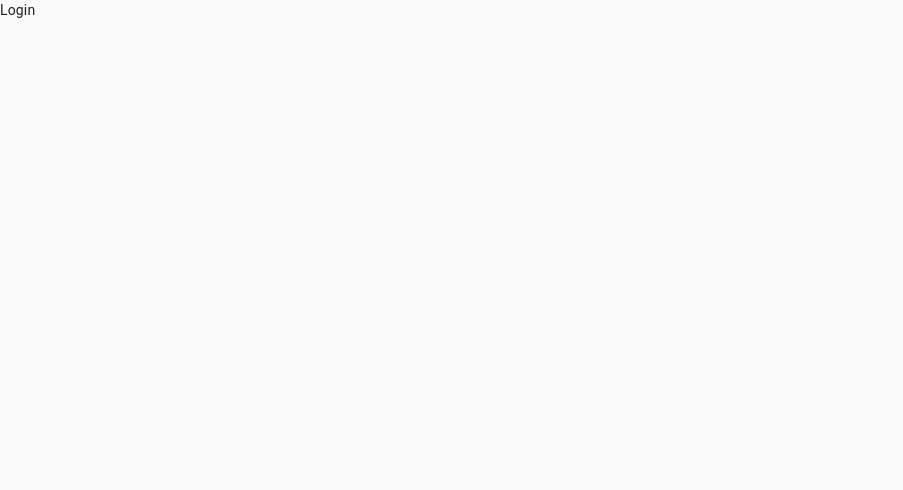
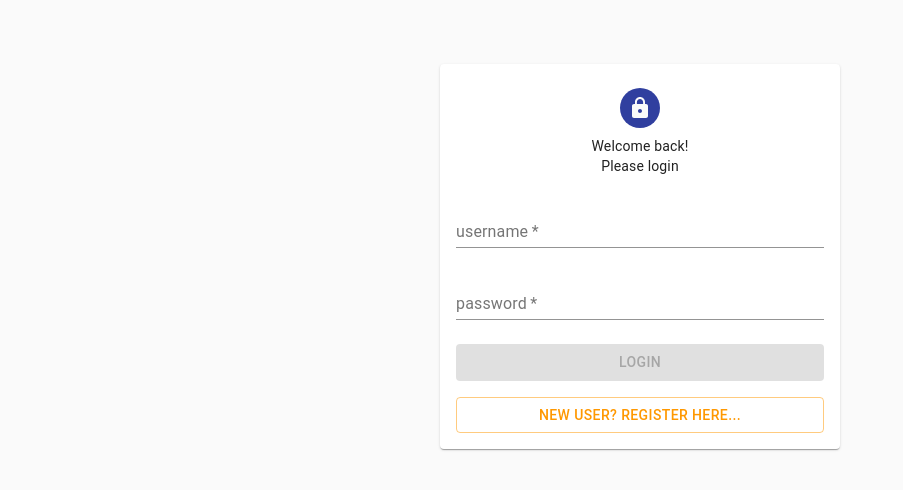
Before and after one commit to tcanbolat/Tracks, a React (Create React App) app in the folder client/: page / in a window 1280 px wide. Both pictures are taken after a click on the button "PREVIOUS USER? LOG IN HERE". Shown: the top 490 px of the page, without its empty margins (0-903 px from the left). Built offline with nearby package versions, Linux system fonts and the light colour scheme.

Commit message:
set up JWT Auth using ApolloClient and localStorage

```diff
--- a/client/src/Root.js
+++ b/client/src/Root.js
@@ -1,28 +1,51 @@
 import React from "react";
 import withRoot from "./withRoot";
 import { Query } from "react-apollo";
+import { BrowserRouter, Switch, Route } from "react-router-dom";
 import { gql } from "apollo-boost";
 
-const GET_TRACKS_QUERY = gql`
+import App from "./pages/App";
+import Profile from "./pages/Profile";
+import Header from "./components/Shared/Header";
+
+const Root = () => (
+  <Query query={ME_QUERY}>
+    {({ data, loading, error }) => {
+      if (loading) return <div>Loading...</div>;
+      if (error) return <div>Error</div>;
+
+      return (
+        <BrowserRouter>
+          <Header />
+          <Switch>
+            <Route exact path="/" component={App} />
+            <Route path="/profile/:id" component={Profile} />
+          </Switch>
+        </BrowserRouter>
+      );
+    }}
+  </Query>
+);
+
+const ME_QUERY = gql`
   {
-    tracks {
+    me {
       id
-      title
-      description
-      url
+      username
+      email
     }
   }
 `;
 
-const Root = () => (
-  <Query query={GET_TRACKS_QUERY}>
-    {({ data, loading, error }) => {
-      if (loading) return <div>Loading...</div>;
-      if (error) return <div>Error</div>;
-
-      return <div>{JSON.stringify(data)}</div>;
-    }}
-  </Query>
-);
+// const GET_TRACKS_QUERY = gql`
+//   {
+//     tracks {
+//       id
+//       title
+//       description
+//       url
+//     }
+//   }
+// `;
 
 export default withRoot(Root);
--- a/client/src/components/Auth/Login.js
+++ b/client/src/components/Auth/Login.js
@@ -1,19 +1,101 @@
-import React from "react";
+import React, { useState } from "react";
 import withStyles from "@material-ui/core/styles/withStyles";
-// import Typography from "@material-ui/core/Typography";
-// import Avatar from "@material-ui/core/Avatar";
-// import FormControl from "@material-ui/core/FormControl";
-// import Paper from "@material-ui/core/Paper";
-// import Input from "@material-ui/core/Input";
-// import InputLabel from "@material-ui/core/InputLabel";
-// import Button from "@material-ui/core/Button";
-// import Lock from "@material-ui/icons/Lock";
+import Typography from "@material-ui/core/Typography";
+import Avatar from "@material-ui/core/Avatar";
+import FormControl from "@material-ui/core/FormControl";
+import Paper from "@material-ui/core/Paper";
+import Input from "@material-ui/core/Input";
+import InputLabel from "@material-ui/core/InputLabel";
+import Button from "@material-ui/core/Button";
+import Lock from "@material-ui/icons/Lock";
+import { Mutation } from "react-apollo";
+import { gql } from "apollo-boost";
+import Error from "../Shared/Error";
 
 const Login = ({ classes, setNewUser }) => {
-  return <div>Login</div>;
+  const [username, setUsername] = useState("");
+  const [password, setPassword] = useState("");
+
+  const handleSubmit = async (e, tokenAuth, client) => {
+    e.preventDefault();
+    const res = await tokenAuth();
+    localStorage.setItem("authToken", res.data.tokenAuth.token);
+    client.writeData({ data: { isLoggedIn: true } });
+  };
+
+  return (
+    <div className={classes.root}>
+      <Paper className={classes.paper}>
+        <Avatar className={classes.avatar}>
+          <Lock />
+        </Avatar>
+        <Typography variant="title">Welcome back!</Typography>
+        <Typography variant="title">Please login</Typography>
+
+        <Mutation mutation={LOGIN_MUTATION} variables={{ username, password }}>
+          {(tokenAuth, { loading, error, called, client }) => {
+            return (
+              <form
+                onSubmit={(e) => handleSubmit(e, tokenAuth, client)}
+                className={classes.form}
+              >
+                <FormControl margin="normal" required fullWidth>
+                  <InputLabel htmlFor="username">username</InputLabel>
+                  <Input
+                    id="username"
+                    onChange={(e) => setUsername(e.target.value)}
+                  />
+                </FormControl>
+                <FormControl margin="normal" required fullWidth>
+                  <InputLabel htmlFor="password">password</InputLabel>
+                  <Input
+                    id="password"
+                    type="password"
+                    onChange={(e) => setPassword(e.target.value)}
+                  />
+                </FormControl>
+                <Button
+                  className={classes.submit}
+                  disabled={loading || !username.trim() || !password.trim()}
+                  type="submit"
+                  fullWidth
+                  variant="contained"
+                  color="primary"
+                >
+                  {loading ? (
+                    <div>&#8226; &#8226; &#8226; &#8226;</div>
+                  ) : (
+                    "Login"
+                  )}
+                </Button>
+                <Button
+                  onClick={() => setNewUser(true)}
+                  color="secondary"
+                  variant="outlined"
+                  fullWidth
+                >
+                  New user? Register here...
+                </Button>
+                {/* {Error Handling} */}
+                {error && <Error error={error} />}
+              </form>
+            );
+          }}
+        </Mutation>
+      </Paper>
+    </div>
+  );
 };
 
-const styles = theme => ({
+const LOGIN_MUTATION = gql`
+  mutation($username: String!, $password: String!) {
+    tokenAuth(username: $username, password: $password) {
+      token
+    }
+  }
+`;
+
+const styles = (theme) => ({
   root: {
     width: "auto",
     display: "block",
@@ -22,32 +104,32 @@ const styles = theme => ({
     [theme.breakpoints.up("md")]: {
       width: 400,
       marginLeft: "auto",
-      marginRight: "auto"
-    }
+      marginRight: "auto",
+    },
   },
   paper: {
     marginTop: theme.spacing.unit * 8,
     display: "flex",
     flexDirection: "column",
     alignItems: "center",
-    padding: theme.spacing.unit * 2
+    padding: theme.spacing.unit * 2,
   },
   title: {
     marginTop: theme.spacing.unit * 2,
-    color: theme.palette.secondary.main
+    color: theme.palette.secondary.main,
   },
   avatar: {
     margin: theme.spacing.unit,
-    backgroundColor: theme.palette.primary.main
+    backgroundColor: theme.palette.primary.main,
   },
   form: {
     width: "100%",
-    marginTop: theme.spacing.unit
+    marginTop: theme.spacing.unit,
   },
   submit: {
     marginTop: theme.spacing.unit * 2,
-    marginBottom: theme.spacing.unit * 2
-  }
+    marginBottom: theme.spacing.unit * 2,
+  },
 });
 
 export default withStyles(styles)(Login);
--- a/client/src/components/Auth/Register.js
+++ b/client/src/components/Auth/Register.js
@@ -17,6 +17,7 @@ import DialogTitle from "@material-ui/core/DialogTitle";
 import Slide from "@material-ui/core/Slide";
 import Gavel from "@material-ui/icons/Gavel";
 import VerifiedUserTwoTone from "@material-ui/icons/VerifiedUserTwoTone";
+import Error from "../Shared/Error";
 
 function Transition(props) {
   return <Slide direction="up" {...props} />;
@@ -97,7 +98,7 @@ const Register = ({ classes, setNewUser }) => {
                   Previous user? Log in here
                 </Button>
                 {/* {Error Handling} */}
-                {error && <div>Error</div>}
+                {error && <Error error={error} />}
               </form>
             );
           }}
--- a/client/src/components/Auth/index.js
+++ b/client/src/components/Auth/index.js
@@ -1,4 +1,4 @@
-import React, {useState} from "react";
+import React, { useState } from "react";
 
 import withRoot from "../../withRoot";
 import Login from "./Login";
@@ -9,6 +9,6 @@ export default withRoot(() => {
   return newUser ? (
     <Register setNewUser={setNewUser} />
   ) : (
-    <Login />
-  )
+    <Login setNewUser={setNewUser} />
+  );
 });
--- a/client/src/components/Shared/Error.js
+++ b/client/src/components/Shared/Error.js
@@ -1,16 +1,29 @@
-import React from "react";
+import React, { useState } from "react";
 import withStyles from "@material-ui/core/styles/withStyles";
-// import Button from "@material-ui/core/Button";
-// import Snackbar from "@material-ui/core/Snackbar";
+import Button from "@material-ui/core/Button";
+import Snackbar from "@material-ui/core/Snackbar";
 
-const Error = ({ classes }) => {
-  return <div>Error</div>;
+const Error = ({ classes, error }) => {
+  const [open, setOpen] = useState(true);
+
+  return (
+    <Snackbar
+      open={open}
+      className={classes.snackbar}
+      message={error.message}
+      action={
+        <Button onClick={() => setOpen(false)} color="secondary" size="small">
+          Close
+        </Button>
+      }
+    />
+  );
 };
 
-const styles = theme => ({
+const styles = (theme) => ({
   snackbar: {
-    margin: theme.spacing.unit
-  }
+    margin: theme.spacing.unit,
+  },
 });
 
 export default withStyles(styles)(Error);
--- a/client/src/index.js
+++ b/client/src/index.js
@@ -2,18 +2,42 @@ import React from "react";
 import ReactDOM from "react-dom";
 import Root from "./Root";
 import * as serviceWorker from "./serviceWorker";
-import { ApolloProvider } from "react-apollo";
-import ApolloClient from "apollo-boost";
+import { ApolloProvider, Query } from "react-apollo";
+import ApolloClient, { gql } from "apollo-boost";
 
 import Auth from "./components/Auth";
 
 const client = new ApolloClient({
   uri: "http://localhost:8000/graphql/",
+  fetchOptions: {
+    credentials: "include",
+  },
+  request: (operation) => {
+    const token = localStorage.getItem("authToken") || "";
+    operation.setContext({
+      headers: {
+        Authorization: `JWT ${token}`,
+      },
+    });
+  },
+  clientState: {
+    defaults: {
+      isLoggedIn: !!localStorage.getItem("authToken"),
+    },
+  },
 });
+
+const IS_LOGGED_IN = gql`
+  {
+    isLoggedIn @client
+  }
+`;
 
 ReactDOM.render(
   <ApolloProvider client={client}>
-    <Auth />
+    <Query query={IS_LOGGED_IN}>
+      {({ data }) => (data.isLoggedIn ? <Root /> : <Auth />)}
+    </Query>
   </ApolloProvider>,
   document.getElementById("root")
 );
```
